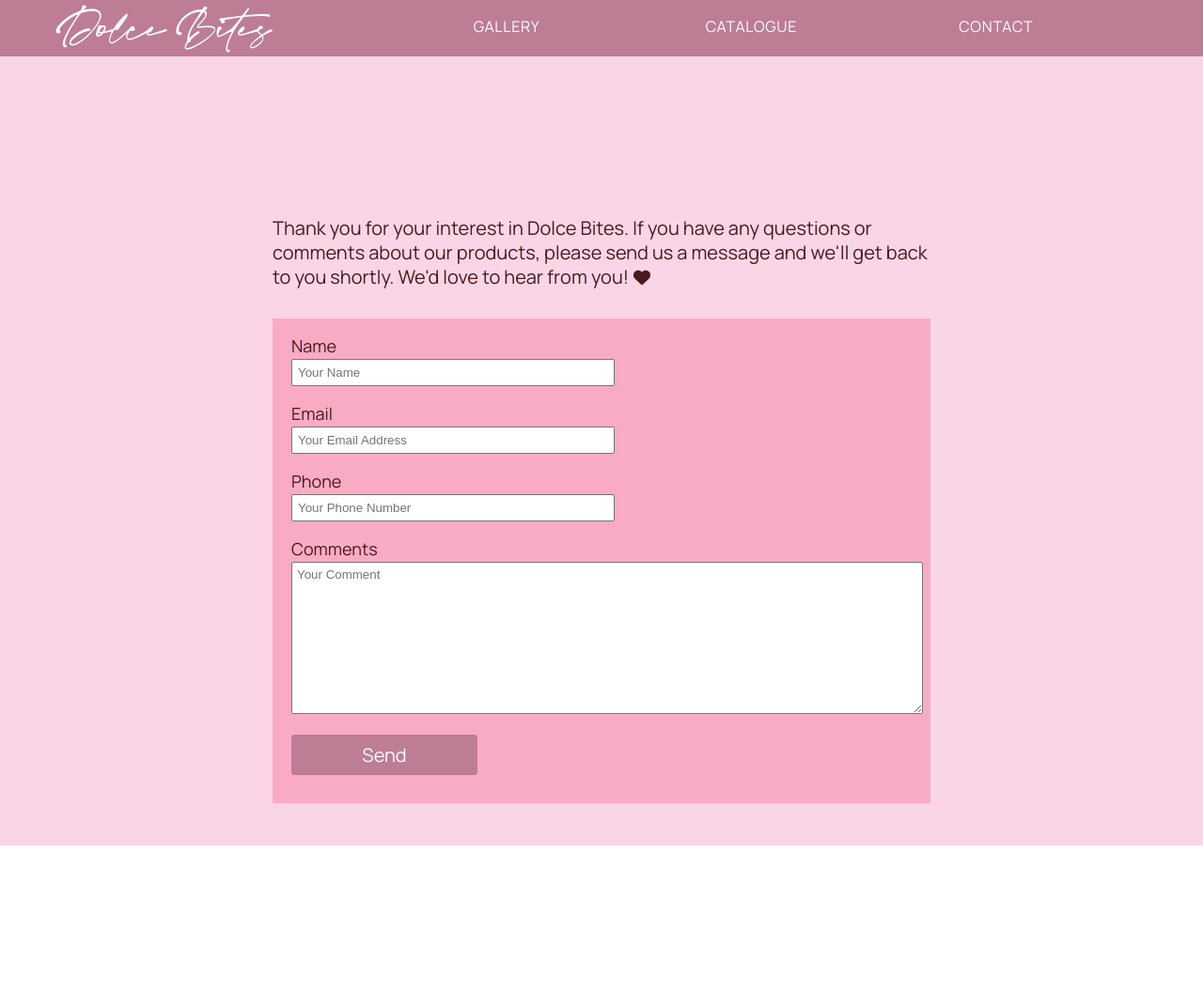
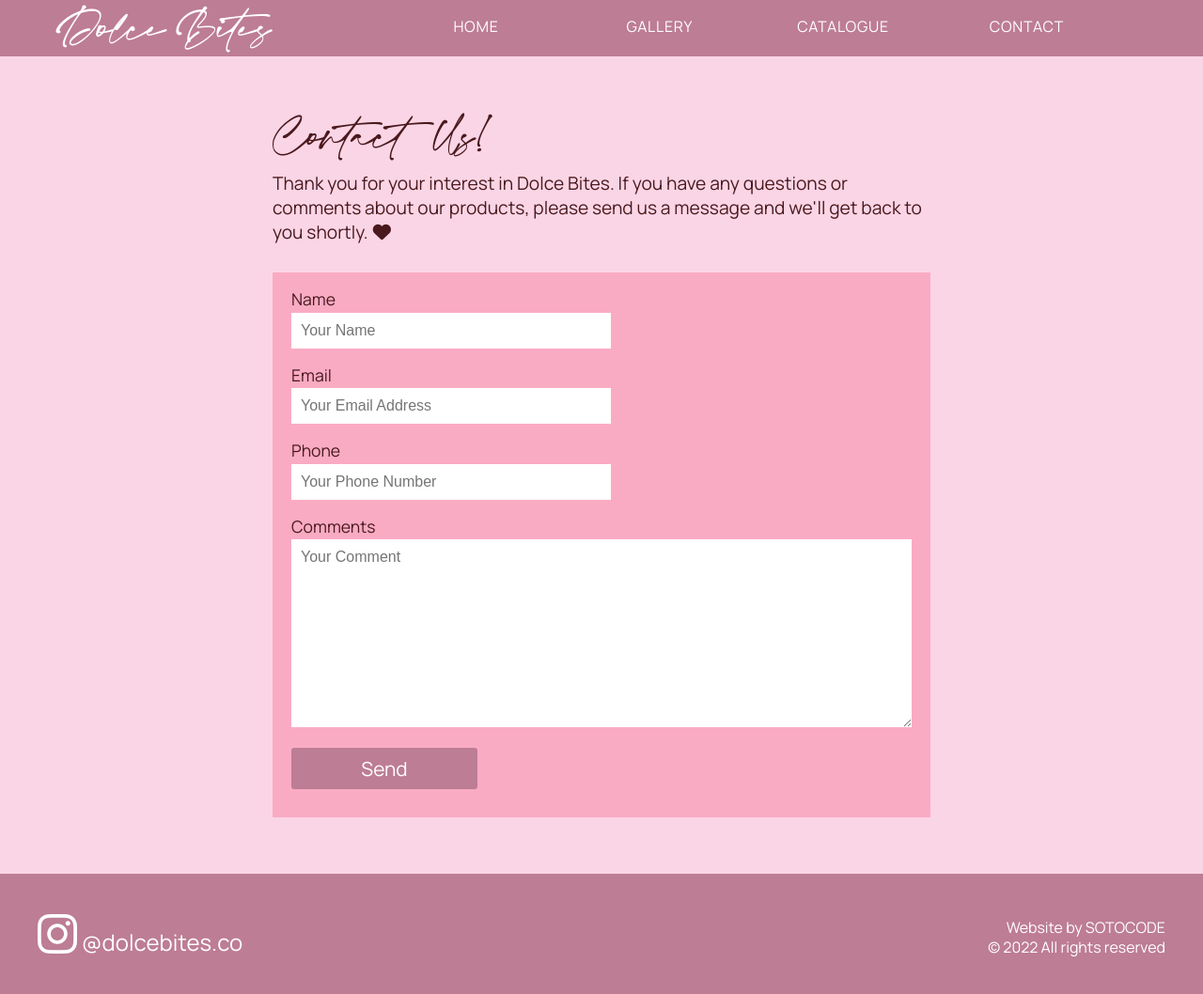
Before and after one commit to sotocode/dolcebites, a plain HTML site: page contact.html in a window 1280 px wide. Shown: the whole page at 94% size. Before the commit the page ends 935 px from the top, so only its background shows below. Drawn offline with Linux system fonts and the light colour scheme.

Commit message:
updated contact

```diff
--- a/contact.html
+++ b/contact.html
@@ -61,6 +61,7 @@
                 <input type="checkbox" id="hamburger"/>
                 <!-- (C) MENU ITEMS -->
                 <div id="hamitems">
+                    <a href="index.html">Home</a>
                     <a href="index.html#gallery">Gallery</a>
                     <a href="catalogue.pdf">Catalogue</a>
                     <a href="contact.html">Contact</a>
@@ -72,7 +73,8 @@
 
             <section id="contact">
                 <div class="container-contact">
-                    <p>Thank you for your interest in Dolce Bites. If you have any questions or comments about our products, please send us a message and we'll get back to you shortly. We'd love to hear from you!</p>
+                    <h2>Contact Us!</h2>
+                    <p>Thank you for your interest in Dolce Bites. If you have any questions or comments about our products, please send us a message and we'll get back to you shortly.</p>
                     <form class="contact-form" id="test_form" name="test_form" method="POST" action="form.php" onsubmit="return validateForm(this)">
                         <div class="name input-section">
                             <label for="name" class="label_input_wrap">Name</label>
@@ -100,6 +102,17 @@
                     </form>
                 </div>
             </section>
+            <footer>
+                <div class="footer-container footer-wrap">
+                    <div class="footer-social">
+                        <a href="https://www.instagram.com/dolcebites.co/" target="_blank"><i class="fab fa-instagram fa-2x"></i> <br>@dolcebites.co</a>
+                    </div>
+                    <aside class="footer-credit">
+                        Website by <a href="http://www.sotocode.com/" target="_blank">SOTOCODE</a><br>
+                        &copy; 2022 All rights reserved
+                    </aside>
+                </div>
+            </footer>
         </main>
     </body>
 </html>
--- a/css/style.css
+++ b/css/style.css
@@ -504,11 +504,10 @@
 #contact {
   background: #FAD5E5;
   padding: 20px;
-  height: 100vh;
 }
 
 #contact p {
-  font-size: 20px;
+  font-size: 1.2em;
 }
 
 #contact p::after {
@@ -517,26 +516,38 @@
   font-family: "Font Awesome 5 Free";
   font-weight: 900;
   padding-left: 5px;
-  font-size: 18px;
+  font-size: 1em;
 }
 
 .container-contact {
-  padding: 150px 0 50px 0;
+  padding: 50px 0 10px;
   margin: 0 auto;
   max-width: 700px;
 }
 
+.container-contact h2 {
+  word-spacing: 20px;
+}
+
+.container-contact p {
+  margin-top: 20px;
+}
+
 .contact-form {
   background: #FAABC4;
-  padding: 20px 20px 10px 20px;
+  padding: 20px 40px 10px 20px;
   max-width: 700px;
   font-family: 'Manrope', sans-serif;
-  margin: 30px auto;
+  margin: 30px 0;
+}
+
+.contact-form input {
+  border-width: 0;
 }
 
 .label_input_wrap {
  display: block;
- font-size: 18px;
+ font-size: 1.1em;
  color: #49191D;
  padding-bottom: 5px;
 }
@@ -545,7 +556,7 @@
   background: #BD7D94;;
   color: white;
   padding: 5px 20px;
-  font-size: 20px;
+  font-size: 1.3em;
   font-family: 'Manrope', sans-serif;
   border: #BD7D94 3px solid;
   border-radius: 3px;
@@ -563,8 +574,9 @@
 }
 
 input {
-  padding: 5px;
+  padding: 10px;
   width: 50%;
+  font-size: 1em;
 }
 
 input:nth-child(1) {
@@ -573,8 +585,14 @@
 
 textarea {
   font-family: sans-serif;
-  padding: 5px;
+  font-size: 1em;
+  padding: 10px;
   width: 100%;
+  border-width: 0px;
+}
+
+.contact-form .submit {
+  margin-right: -20px;
 }
 
 /*---------------------------------
@@ -633,6 +651,12 @@
   footer {
     padding: 20px;
   }
+  input {
+    width: 100%;
+  }
+  input:nth-child(1) {
+    width: 100%;
+  }
 }
 
 @media (min-width: 481px) and (max-width: 768px) {
@@ -653,6 +677,9 @@
   .feature-text {
     width: 60%;
     padding: 20px 20px 0 0;
+  }
+  input:nth-child(1) {
+    width: 50%;
   }
 }
 
```
